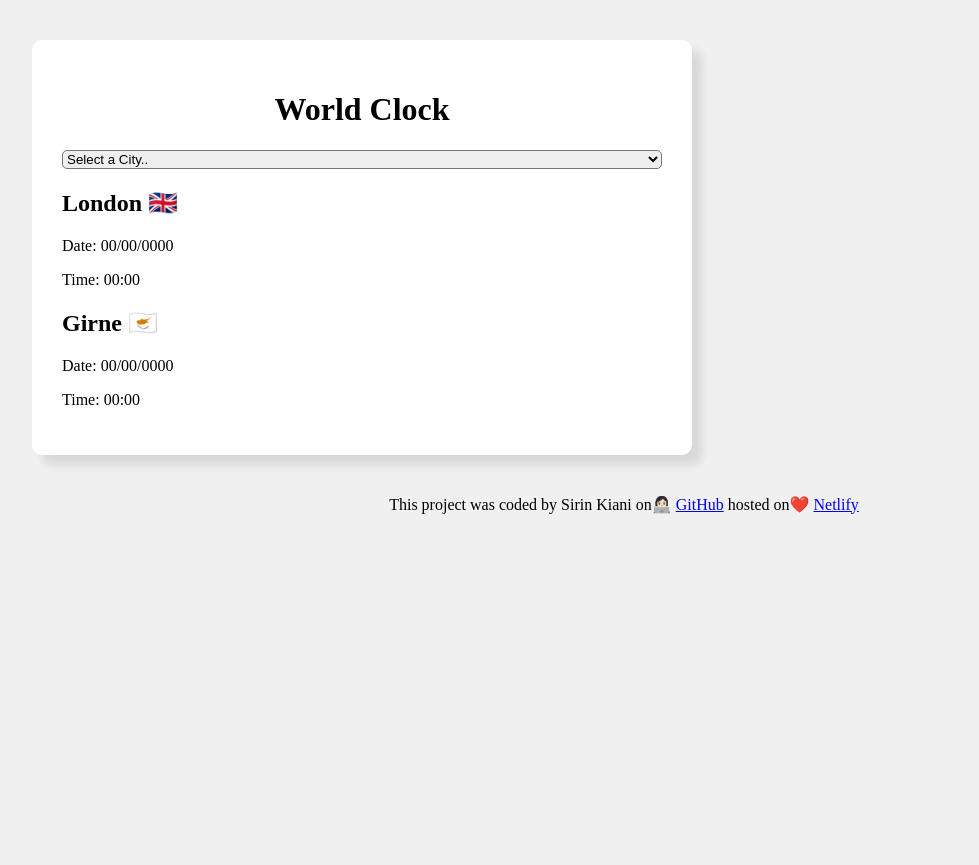
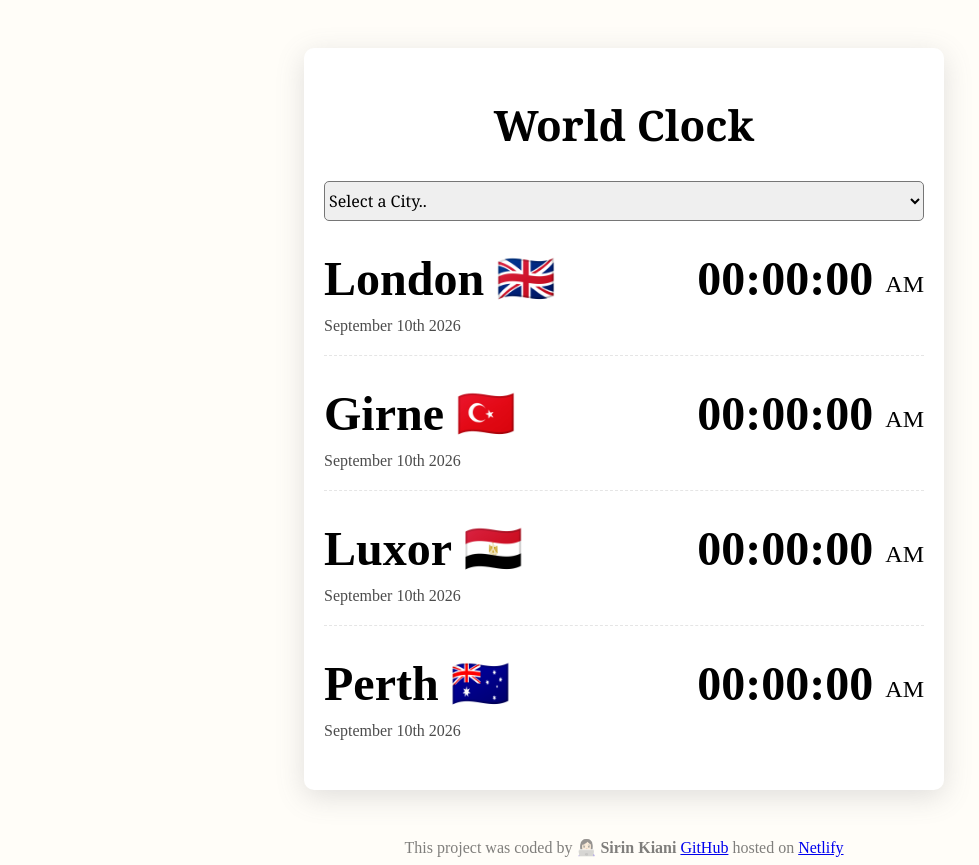
Before and after one commit to shiz2633/World-clock, a plain HTML site: page index.html in a window 1280 px wide. Shown: the whole page, without its empty margins (16-995 px from the left). Before the commit the page ends 800 px from the top, so only its background shows below. Drawn offline with Linux system fonts and the light colour scheme.

Commit message:
css updated cities added
using divs and flex box

```diff
--- a/css/style.css
+++ b/css/style.css
@@ -1,26 +1,60 @@
 body {
-  background-color: #f0f0f0;
+  background-color: #fffdf8;
 }
 .container {
   max-width: 600px;
-  margin: 0 auto;
+  margin: 48px auto;
   background: white;
-  padding: 30px;
-  box-shadow: 10px 10px 10px rgba(0, 0, 0, 0.1);
-  margin: 40px;
+  padding: 20px;
+  box-shadow: rgba(100, 100, 111, 0.2) 0px 7px 29px 0px;
   border-radius: 10px;
+}
+.city {
+  display: flex;
+  margin: 10px 0;
+  justify-content: space-between;
+  border-bottom: 1px dashed rgba(0, 0, 0, 0.1);
+  padding: 20px 0;
+}
+.city:last-child {
+  border-bottom: none;
+}
+
+.time {
+  font-size: 48px;
+  font-weight: bold;
+}
+.time small {
+  font-size: 24px;
+  font-weight: normal;
+  vertical-align: middle;
+  line-height: 48px;
+}
+.date {
+  opacity: 0.7;
 }
 
 select {
   display: block;
   width: 100%;
+  height: 40px;
+  font-size: 16px;
   border-radius: 5px;
+  font-family: Cambria, Cochin, Georgia, Times, "Times New Roman", serif;
 }
 
 h1 {
   text-align: center;
+  font-family: Cambria, Cochin, Georgia, Times, "Times New Roman", serif;
+  font-size: 42px;
 }
+h2 {
+  margin: 0 0 10px 0;
+  font-size: 48px;
+}
+
 footer {
   text-align: center;
   margin-top: 20px;
+  color: rgb(0, 0, 0, 0.5);
 }
--- a/index.html
+++ b/index.html
@@ -14,31 +14,49 @@
         <option value="">Select a City..</option>
         <option value="">United Kingdom</option>
         <option value="">Cyprus</option>
-        <option value="">New York</option>
+        <option value="">Egypt</option>
         <option value="">Australia</option>
       </select>
 
       <div class="city">
-        <h2>London 🇬🇧</h2>
-        <div class="date">
-          <p>Date: 00/00/0000</p>
+        <div>
+          <h2>London 🇬🇧</h2>
+          <div class="date">September 10th 2026</div>
         </div>
-        <div class="time">
-          <p>Time: 00:00</p>
+
+        <div class="time">00:00:00 <small>AM</small></div>
+      </div>
+
+      <div class="city">
+        <div>
+          <h2>Girne 🇹🇷</h2>
+          <div class="date">September 10th 2026</div>
         </div>
-        <h2>Girne 🇨🇾</h2>
-        <div class="date">
-          <p>Date: 00/00/0000</p>
+
+        <div class="time">00:00:00 <small>AM</small></div>
+      </div>
+      <div class="city">
+        <div>
+          <h2>Luxor 🇪🇬</h2>
+          <div class="date">September 10th 2026</div>
         </div>
-        <div class="time">
-          <p>Time: 00:00</p>
+
+        <div class="time">00:00:00 <small>AM</small></div>
+      </div>
+
+      <div class="city">
+        <div>
+          <h2>Perth 🇦🇺</h2>
+          <div class="date">September 10th 2026</div>
         </div>
+
+        <div class="time">00:00:00 <small>AM</small></div>
       </div>
     </div>
     <footer>
-      This project was coded by Sirin Kiani on👩🏻‍💻
+      This project was coded by<strong> 👩🏻‍💻 Sirin Kiani </strong>
       <a href="https://github.com/shiz2633" target="_blank">GitHub</a>
-      hosted on❤️
+      hosted on
       <a href="https://app.netlify.com/teams/shiz2633/projects" target="_blank"
         >Netlify</a
       >
```
